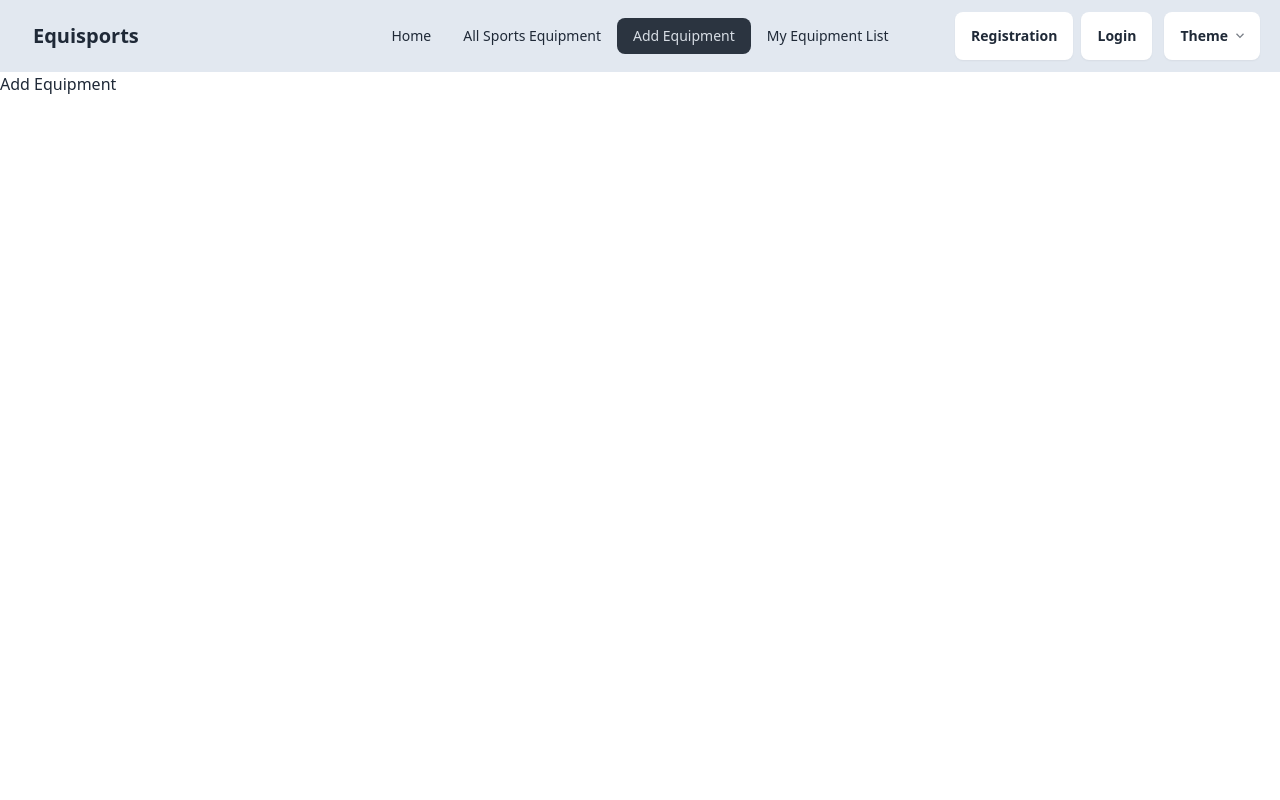
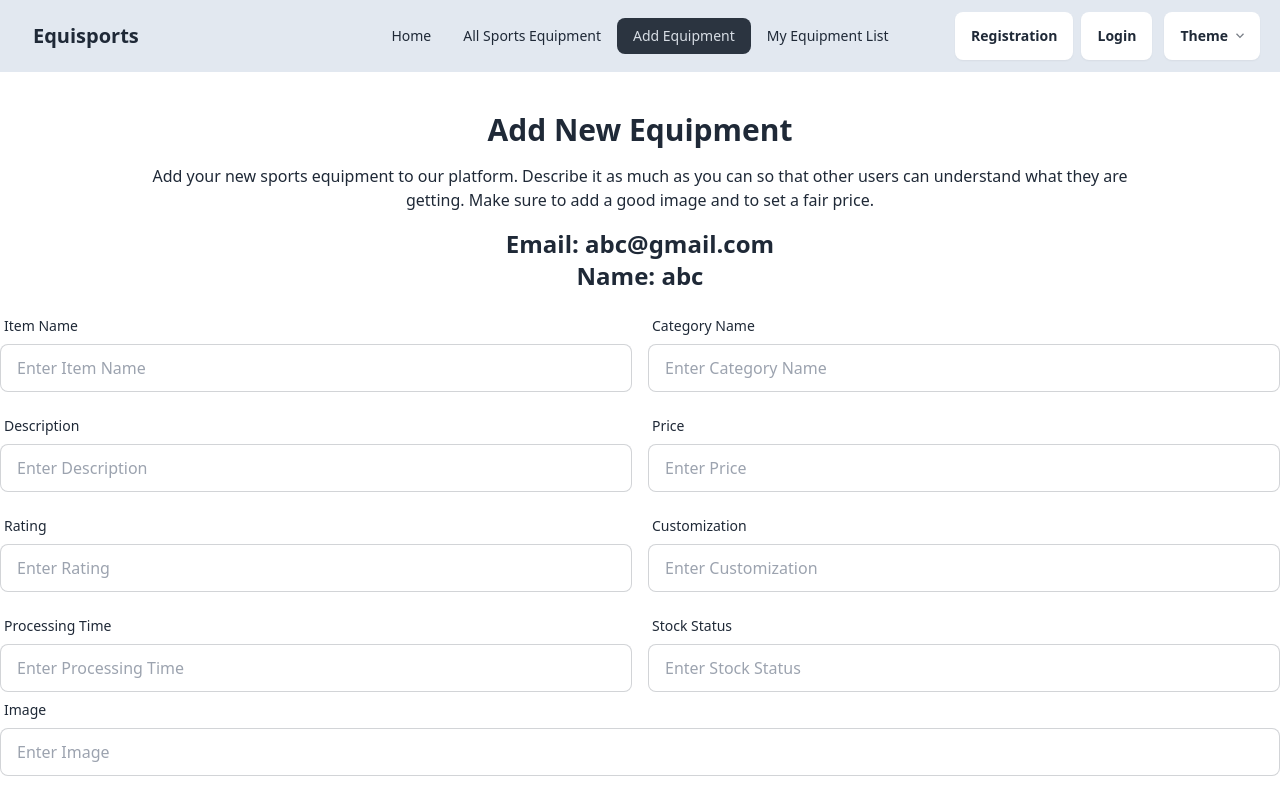
Before and after one commit to LichtAD/EquiSports, a React (Vite) app: page /addEquipment in a window 1280 px wide. Shown: the top 800 px of the page. Built offline with nearby package versions, Linux system fonts and the light colour scheme.

Commit message:
add equipment and show list front end done

```diff
--- a/src/components/pages/AddEquipment.jsx
+++ b/src/components/pages/AddEquipment.jsx
@@ -1,9 +1,99 @@
 import React from 'react';
 
 const AddEquipment = () => {
+
+    const handleAddEquipment = (event) => {
+        event.preventDefault();
+        const form = event.target;
+        const item_name = form.item_name.value;
+        const category_name = form.category_name.value;
+        const description = form.description.value;
+        const price = form.price.value;
+        const rating = form.rating.value;
+        const customization = form.customization.value;
+        const processing_time = form.processing_time.value;
+        const stock_status = form.stock_status.value;
+        const image = form.image.value;
+        console.log({ item_name, category_name, description, price, rating, customization, processing_time, stock_status, image });
+    }
+
     return (
-        <div>
-            <h2>Add Equipment</h2>
+        <div className='space-y-4 my-10'>
+            <h1 className='text-3xl text-center font-bold'>Add New Equipment</h1>
+            <p className='text-center w-[80%] mx-auto'>Add your new sports equipment to our platform. Describe it as much as you can so that other users can understand what they are getting. Make sure to add a good image and to set a fair price.</p>
+
+            <div className=''>
+                <form onSubmit={handleAddEquipment}>
+                    <div className='flex justify-center items-center flex-col my-4'>
+                        <h1 className='text-2xl font-bold'>Email: abc@gmail.com</h1>
+                        <h2 className='text-2xl font-bold'>Name: abc</h2>
+                    </div>
+                    <div className='grid grid-cols-2 gap-4'>
+                        <div className="form-control">
+                            <label className="label">
+                                <span className="label-text">Item Name</span>
+                            </label>
+                            <input type="text" name="item_name" placeholder="Enter Item Name" className="input input-bordered" required />
+                        </div>
+                        <div className="form-control">
+                            <label className="label">
+                                <span className="label-text">Category Name</span>
+                            </label>
+                            <input type="text" name="category_name" placeholder="Enter Category Name" className="input input-bordered" required />
+                        </div>
+                        <div className="form-control">
+                            <label className="label">
+                                <span className="label-text">Description</span>
+                            </label>
+                            <input type="text" name="description" placeholder="Enter Description" className="input input-bordered" required />
+                        </div>
+                        <div className="form-control">
+                            <label className="label">
+                                <span className="label-text">Price</span>
+                            </label>
+                            <input type="number" name="price" placeholder="Enter Price" className="input input-bordered" required />
+                        </div>
+                        <div className="form-control">
+                            <label className="label">
+                                <span className="label-text">Rating</span>
+                            </label>
+                            <input type="number" name="rating" placeholder="Enter Rating" className="input input-bordered" required />
+                        </div>
+                        <div className="form-control">
+                            <label className="label">
+                                <span className="label-text">Customization</span>
+                            </label>
+                            <input type="text" name="customization" placeholder="Enter Customization" className="input input-bordered" required />
+                        </div>
+                        <div className="form-control">
+                            <label className="label">
+                                <span className="label-text">Processing Time</span>
+                            </label>
+                            <input type="number" name="processing_time" placeholder="Enter Processing Time" className="input input-bordered" required />
+                        </div>
+                        <div className="form-control">
+                            <label className="label">
+                                <span className="label-text">Stock Status</span>
+                            </label>
+                            <input type="number" name="stock_status" placeholder="Enter Stock Status" className="input input-bordered" required />
+                        </div>
+                    </div>
+                    <div className="form-control">
+                        <label className="label">
+                            <span className="label-text">Image</span>
+                        </label>
+                        <input type="text" name="image" placeholder="Enter Image" className="input input-bordered" required />
+                    </div>
+
+                    <div className="form-control mt-8">
+                        <button className="btn border-2 text-xl w-full">
+                            Add Equipment
+                        </button>
+                    </div>
+
+                </form>
+            </div>
+
         </div>
     );
 };
--- a/src/components/pages/AllEquipment.jsx
+++ b/src/components/pages/AllEquipment.jsx
@@ -1,9 +1,33 @@
+// all sports equipment page - 2nd in nav
 import React from 'react';
 
 const AllEquipment = () => {
     return (
         <div>
             <h1>All Equipment</h1>
+
+            <div className="overflow-x-auto">
+                <table className="table">
+                    {/* head */}
+                    <thead>
+                        <tr>
+                            <th></th>
+                            <th>Name</th>
+                            <th>Job</th>
+                            <th>Favorite Color</th>
+                        </tr>
+                    </thead>
+                    <tbody>
+                        {/* row 1 */}
+                        <tr className="hover">
+                            <th>1</th>
+                            <td>Hart Hagerty</td>
+                            <td>Desktop Support Technician</td>
+                            <td>Purple</td>
+                        </tr>
+                    </tbody>
+                </table>
+            </div>
         </div>
     );
 };
--- a/src/components/pages/EquipmentList.jsx
+++ b/src/components/pages/EquipmentList.jsx
@@ -1,3 +1,4 @@
+// my equipment list - 4th in nav
 import React from 'react';
 
 const EquipmentList = () => {
```
